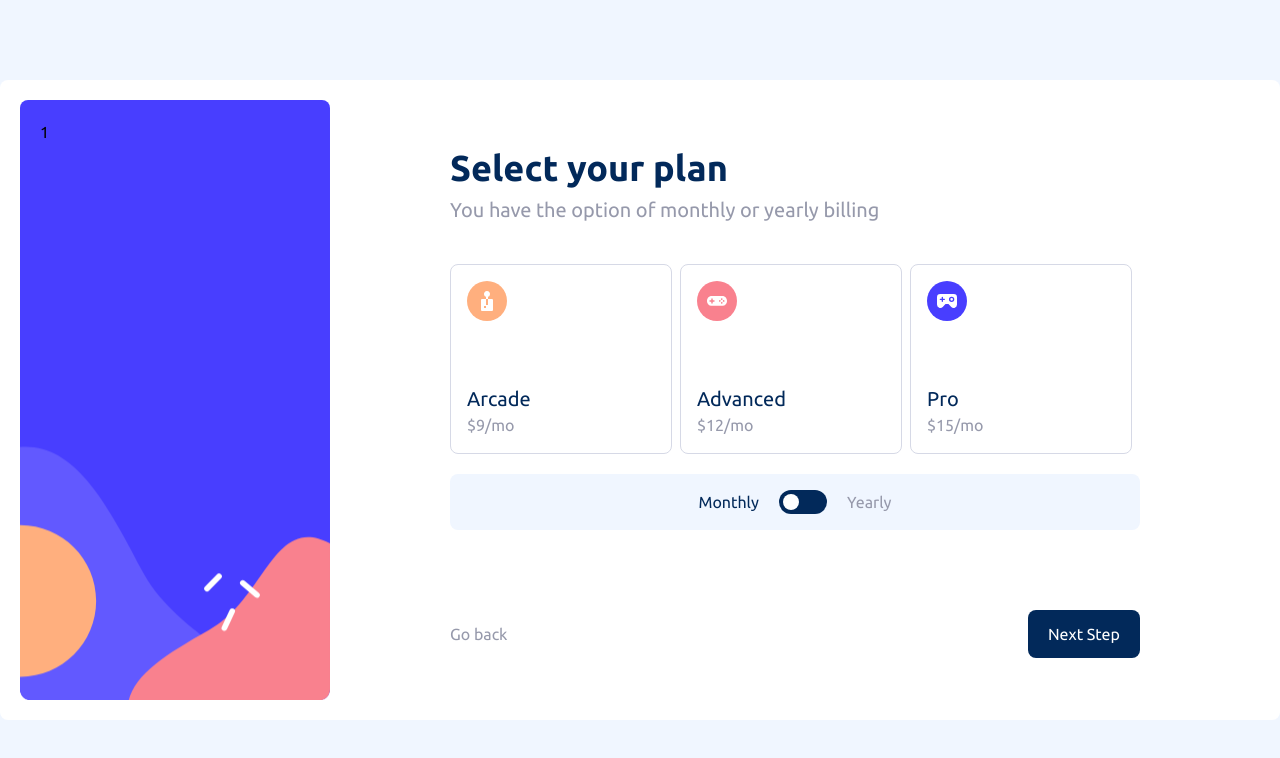
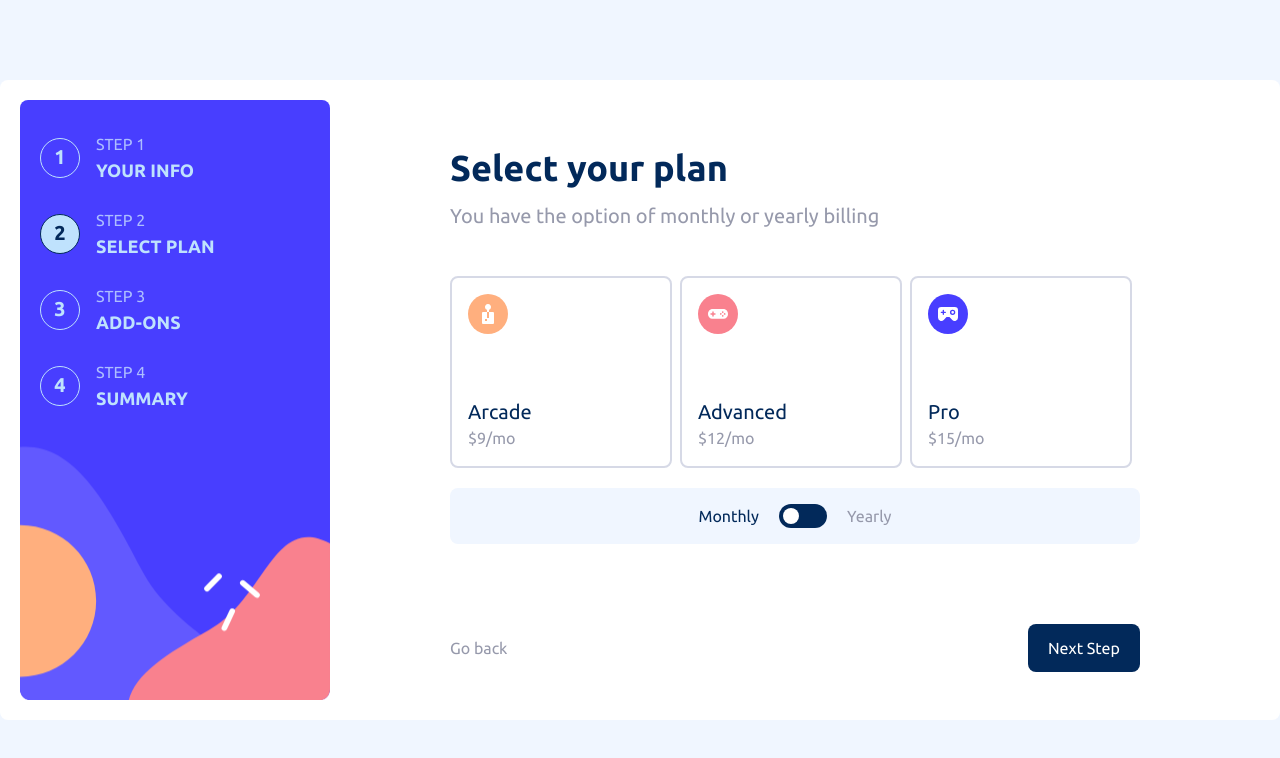
Before and after one commit to webmmr/multi-step-form-react, a React (Vite) app: page / in a window 1280 px wide. Both pictures are taken after typing "Sample", "name@example.com", "5551234" into the empty fields and a click on the button "Next Step". Shown: the top 758 px of the page. Built offline with nearby package versions, Linux system fonts and the light colour scheme.

Commit message:
Project Desktop Version Complete

```diff
--- a/src/App.jsx
+++ b/src/App.jsx
@@ -4,12 +4,11 @@ import Step1 from "./components/Step1";
 import Step2 from "./components/Step2";
 import Step3 from "./components/Step3";
 import Step4 from "./components/Step4";
+import ThankYou from "./components/ThankYou";
 
-import AppLayout from "./components/AppLayout";
 import { useMultiStep } from "./components/hooks/useMultiStep";
 import Sidebar from "./components/Sidebar";
 import Main from "./components/Main";
-import Button from "./components/shared/Button";
 
 import arcade from "./assets/icon-arcade.svg";
 import advanced from "./assets/icon-advanced.svg";
@@ -88,6 +87,7 @@ const initialData = {
 function App() {
   const [toggle, setToggle] = useState(false);
   const [data, setData] = useState(initialData);
+  const [isSubmitted, setIsSubmitted] = useState(false);
 
   function updateData(fields) {
     setData((prev) => {
@@ -106,20 +106,25 @@ function App() {
     <Step3 {...data} updateData={updateData} toggle={toggle} />,
     <Step4 {...data} />,
   ];
-  const { curStep, step, isFirstStep, isLastStep, next, prev } =
+  const { curStep, step, isFirstStep, isLastStep, next, prev, setCurStep } =
     useMultiStep(steps);
 
   function handleSubmit(e) {
     e.preventDefault();
-    // if (!isLastStep) return next();
 
-    console.log(data);
+    if (!isLastStep) return next();
+    else {
+      setIsSubmitted(true);
+    }
   }
 
   return (
     <div className="bg-magnolia py-10 h-screen items-center flex">
       <section className="container mx-auto flex p-5 bg-white rounded-lg min-h-[80vh]">
-        <Sidebar curStep={curStep} />
+        <Sidebar curStep={curStep} steps={steps} />
+        {isSubmitted ? (
+          <ThankYou />
+        ) : (
           <Main
             step={step}
             isFirstStep={isFirstStep}
@@ -128,6 +133,7 @@ function App() {
             prev={prev}
             onSubmit={handleSubmit}
           />
+        )}
       </section>
     </div>
   );
--- a/src/components/Sidebar.jsx
+++ b/src/components/Sidebar.jsx
@@ -1,8 +1,40 @@
 import React from "react";
 
-const Sidebar = ({ curStep }) => {
+const Sidebar = ({ curStep, steps }) => {
   return (
-    <div className="sidebar w-1/4 rounded-lg object-contain p-5">{curStep}</div>
+    <div className="sidebar w-1/4 rounded-lg object-contain p-5">
+      <ul>
+        {steps.map((step, index) => {
+          return (
+            <li className="flex items-center text-lightBlue py-3" key={index}>
+              <div
+                className={`w-10 h-10 text-xl font-semibold border rounded-full text-center leadiing-loose mr-4 py-1 ${
+                  index === curStep
+                    ? "bg-lightBlue text-marinBlue"
+                    : "bg-transparent"
+                }`}
+              >
+                {index + 1}
+              </div>
+              <div>
+                <p className="uppercase text-pastelBlue">Step {index + 1}</p>
+                <h4 className="uppercase font-bold text-lg">
+                  {index === 0
+                    ? "Your Info"
+                    : index === 1
+                    ? "Select Plan"
+                    : index === 2
+                    ? "Add-ons"
+                    : index === 3
+                    ? "Summary"
+                    : ""}
+                </h4>
+              </div>
+            </li>
+          );
+        })}
+      </ul>
+    </div>
   );
 };
 
--- a/src/components/Step1.jsx
+++ b/src/components/Step1.jsx
@@ -8,7 +8,7 @@ const StepOne = ({ name, email, phone, updateData }) => {
         subtitle="Please provide name, email address, and phone number."
       />
 
-      <div className="mb-2 flex flex-col">
+      <div className="mb-2 flex flex-col ">
         <label htmlFor="name" className="text-marinBlue mb-1">
           Name
         </label>
--- a/src/components/Step2.jsx
+++ b/src/components/Step2.jsx
@@ -9,9 +9,9 @@ const StepTwo = ({
 
   selectedPlan,
 }) => {
+  const filteredPlans = toggle ? billingYearly : billingMonthly;
+
   const handleChange = (e) => {
-    const filteredPlans = toggle ? billingYearly : billingMonthly;
-
     let newSelectedPlan = {};
 
     newSelectedPlan = filteredPlans.find(
@@ -39,14 +39,20 @@ const StepTwo = ({
                   id={`${item.title}-Monthly`}
                   name="billing"
                   className="billing"
-                  checked={selectedPlan && selectedPlan.value === item.value}
+                  checked={selectedPlan?.value === item.value}
                   onChange={(e) => handleChange(e)}
                 />
                 <label
                   htmlFor={`${item.title}-Monthly`}
-                  className="cursor-pointer"
+                  className="cursor-pointer checked:border-marinBlue "
                 >
-                  <div className="flex flex-col p-4 rounded-lg border border-1 border-lightGray flex-1 mr-2 hover:pointer ">
+                  <div
+                    className={`flex flex-col p-4 rounded-lg  border-2  flex-1 mr-2  ${
+                      selectedPlan?.value === item.value
+                        ? "border-marinBlue bg-alabaster"
+                        : "border-lightGray bg-white"
+                    } `}
+                  >
                     <img
                       src={item.image}
                       alt={item.title}
@@ -73,14 +79,20 @@ const StepTwo = ({
                   id={`${item.title}-Yearly`}
                   name="billing"
                   className="billing"
-                  checked={selectedPlan && selectedPlan.value === item.value}
+                  checked={selectedPlan?.value === item.value}
                   onChange={(e) => handleChange(e)}
                 />
                 <label
                   htmlFor={`${item.title}-Yearly`}
                   className="cursor-pointer"
                 >
-                  <div className="flex flex-col p-4 rounded-lg border border-1 border-lightGray flex-1 mr-2 hover:pointer ">
+                  <div
+                    className={`flex flex-col p-4 rounded-lg border border-1 border-lightGray flex-1 mr-2 hover:pointer ${
+                      selectedPlan?.value === item.value
+                        ? "border-marinBlue"
+                        : ""
+                    } `}
+                  >
                     <img
                       src={item.image}
                       alt={item.title}
@@ -109,14 +121,14 @@ const StepTwo = ({
                 type="checkbox"
                 id="toggleB"
                 className="sr-only"
-                onChange={() => setToggle(!toggle)}
+                onChange={() => setToggle((toggle) => !toggle)}
               />
 
               <div className="block bg-marinBlue w-12 h-6 rounded-full"></div>
 
               <div
                 className={`dot absolute top-1  bg-white w-4 h-4 rounded-full transition ${
-                  !toggle ? "left-1 " : "right-7 "
+                  !toggle ? "translate-x-1 " : "translate-x-7"
                 }`}
               ></div>
             </div>
--- a/src/components/Step4.jsx
+++ b/src/components/Step4.jsx
@@ -15,6 +15,10 @@ function StepFour({ selectedPlan, selectedAddOn }) {
       : selectedPlan.value === "150"
       ? "Advanced(Yearly)"
       : "";
+
+  const total =
+    Number(selectedPlan.value) +
+    selectedAddOn.reduce((acc, cur) => Number(cur.value), 0);
 
   return (
     <>
@@ -40,21 +44,33 @@ function StepFour({ selectedPlan, selectedAddOn }) {
             {selectedPlan.value < 90 ? "/mo" : "/yr"}
           </p>
         </div>
-        <ul>
+        <ul className="mt-5">
           {selectedAddOn.map((addOn) => {
             if (addOn.value)
               return (
-                <li className="flex justify-between items-center">
-                  <p>{addOn.title}</p>
-                  <p>
-                    ${addOn.value}
-                    {addOn.value < 90 ? "/mo" : "/yr"}
+                <li
+                  className="flex justify-between items-center py-2"
+                  key={addOn.title}
+                >
+                  <p className="text-coolGray">{addOn.title}</p>
+                  <p className="text-marinBlue font-semibold">
+                    +${addOn.value}
+                    {selectedPlan.value < 90 ? "/mo" : "/yr"}
                   </p>
                 </li>
               );
           })}
         </ul>
       </div>
+      <div className="flex items-center justify-between p-6">
+        <p className="text-coolGray">
+          Total {selectedPlan.value < 90 ? "(per month)" : "(per year)"}
+        </p>
+        <p className="text-marinBlue font-bold text-2xl">
+          +${total}
+          {total < 90 ? "/mo" : "/yr"}
+        </p>
+      </div>
     </>
   );
 }
--- a/src/components/ThankYou.jsx
+++ b/src/components/ThankYou.jsx
@@ -1,15 +1,18 @@
 import thankYouIcon from "../assets/icon-thank-you.svg";
+
 import Header from "./shared/Header";
 
 const ThankYou = () => {
   return (
-    <div className="flex flex-col justify-center items-center text-center py-20">
+    <>
+      <div className="flex flex-col justify-center items-center text-center p-20">
         <img src={thankYouIcon} alt="Thank you" className="mb-5" />
         <Header
           title="Thank you!"
           subtitle="Thanks for confirming your subscription! We hope you will have fun using our platform. If you ever need support, please feel free to email us at support@hudai.com"
         />
       </div>
+    </>
   );
 };
 
--- a/src/components/hooks/useMultiStep.js
+++ b/src/components/hooks/useMultiStep.js
@@ -21,5 +21,5 @@ export function useMultiStep(steps) {
       return prev - 1;
     });
   }
-  return { curStep, step, isFirstStep, isLastStep, next, prev };
+  return { curStep, step, isFirstStep, isLastStep, next, prev, setCurStep };
 }
--- a/src/components/shared/Button.jsx
+++ b/src/components/shared/Button.jsx
@@ -3,19 +3,17 @@ import { useMultiStep } from "../hooks/useMultiStep";
 function Button({ isFirstStep, isLastStep, next, prev }) {
   return (
     <div className="flex justify-between items-center mt-20">
-      {!isFirstStep && (
       <button
         type="button"
         className="text-coolGray hover:text-marinBlue"
         onClick={prev}
       >
-          Go back
+        {isFirstStep ? "" : "Go back"}
       </button>
-      )}
+
       <button
         type="submit"
         className="bg-marinBlue hover:bg-purplishBlue text-white py-3 px-5 rounded-lg"
-        onClick={next}
       >
         {isLastStep ? "Confirm" : "Next Step"}
       </button>
--- a/src/components/shared/Header.jsx
+++ b/src/components/shared/Header.jsx
@@ -2,7 +2,7 @@ const Header = ({ title, subtitle }) => {
   return (
     <div className="mb-10">
       <h1 className="text-4xl font-bold text-marinBlue mb-2">{title}</h1>
-      <p className="text-xl text-coolGray mb-5">{subtitle}</p>
+      <p className="text-xl text-coolGray mb-5 leading-10">{subtitle}</p>
     </div>
   );
 };
--- a/src/index.css
+++ b/src/index.css
@@ -16,9 +16,9 @@ body {
 }
 
 /* Toggle B */
-input:checked ~ .dot {
+/* input:checked ~ .dot {
   transform: translateX(140%);
-}
+} */
 
 input[type="radio"],
 input[type="checkbox"] {
@@ -54,7 +54,3 @@ input[type="checkbox"] {
 input[type="checkbox"]:checked + label .checkbox-button::before {
   opacity: 1;
 }
-
-input[type="radio"]:checked + label div {
-  border: 1px solid red;
-}
```
Lines whose indentation alone changed are shown as unchanged.
